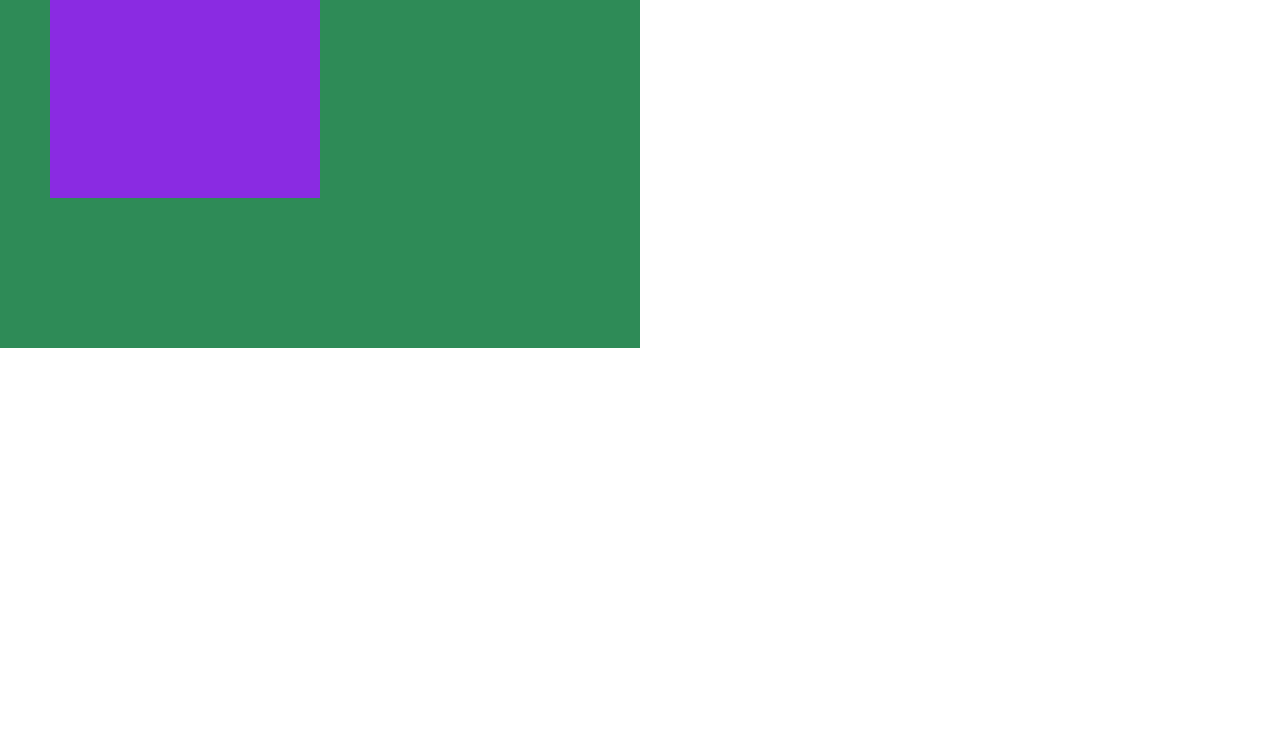
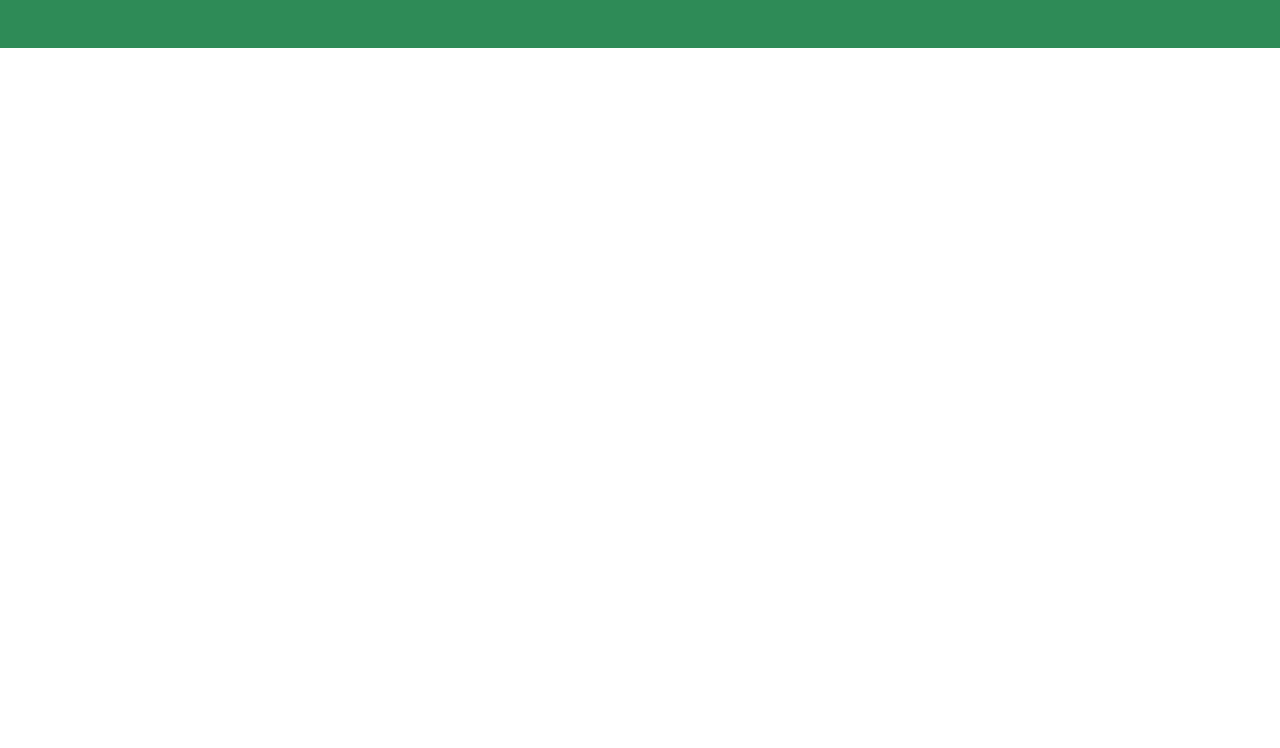
Before and after one commit to srsahana/css, a plain HTML site: page index.html in a window 1280 px wide. Shown: the part 52-800 px from the top of the page. Drawn offline with Linux system fonts and the light colour scheme.

Commit message:
rem and em

```diff
--- a/index.html
+++ b/index.html
@@ -14,22 +14,16 @@
         }
 
         .parent{
-            height: 50vh;
-            width: 50%;
+            height: 100px;
             background-color: seagreen;
-            padding:  50px;
+            font-size: 1rem;
         }
-        .child{
-            background-color: blueviolet;
-            height: 25vh;
-            width: 50%;
-        }
+
 
     </style>
 </head>
 <body>
-    <div class="parent">
-      <div class="child"></div>
+    <div class="parent"><h1>1rem=16px</h1>
     </div>
 </body>
 </html>
```
